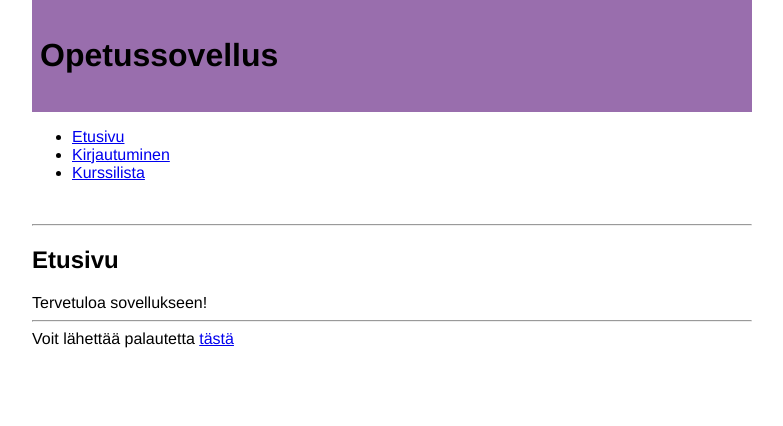
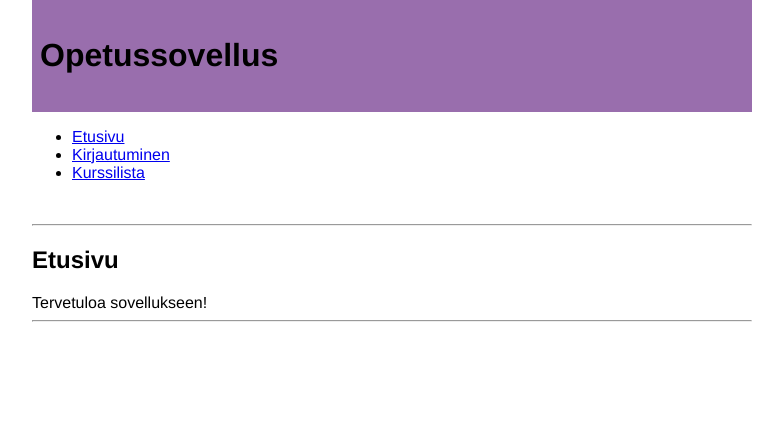
Before and after one commit to lahgit/opetussovellus, a Flask app: page / in a window 1280 px wide. Shown: the top 426 px of the page, without its empty margins (248-1031 px from the left). Run offline with Flask 3, Linux system fonts and the light colour scheme.

Commit message:
Removed link to add feedback that leads to nowhere

```diff
--- a/templates/layout.html
+++ b/templates/layout.html
@@ -46,5 +46,5 @@
 {% block content %}{% endblock %}
 
 <hr>
-Voit lähettää palautetta <a href="#">tästä</a>
+
 </body>
```
